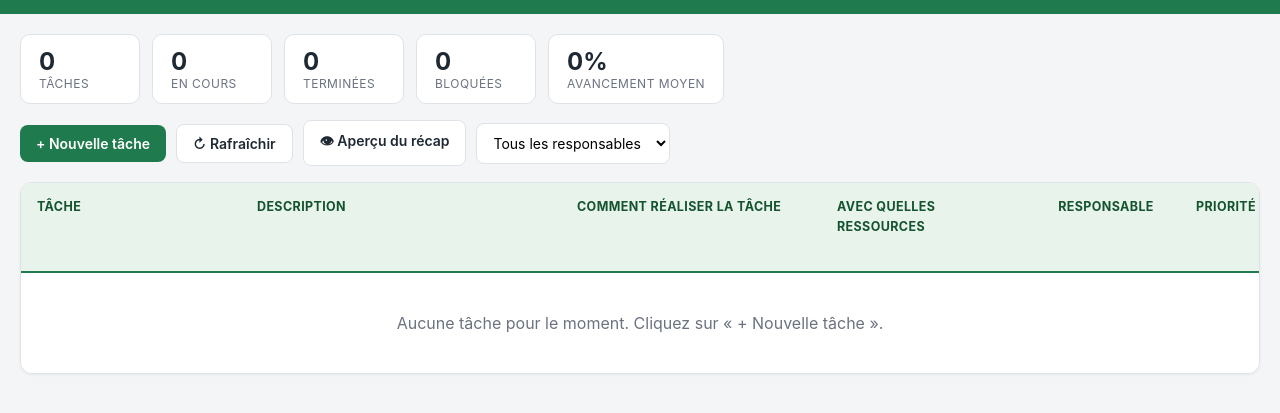
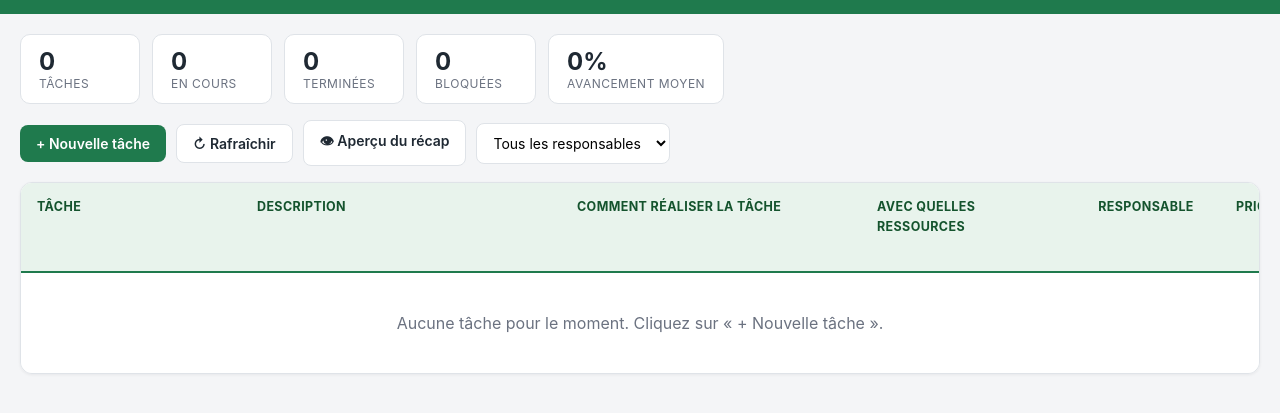
Before and after one commit to kouimaexecutif-hub/gestion-taches, a website: page index.html in a window 1280 px wide. Shown: the part 63-476 px from the top of the page. Drawn offline with Linux system fonts and the light colour scheme; no server answers.

Commit message:
Colonne comment realiser elargie

```diff
--- a/index.html
+++ b/index.html
@@ -36,7 +36,7 @@
   .stat .n{font-size:24px;font-weight:700;}
   .stat .l{font-size:12px;color:var(--doux);text-transform:uppercase;letter-spacing:.04em;}
   .tablecard{background:#fff;border:1px solid var(--bordure);border-radius:12px;overflow:auto;box-shadow:0 1px 3px rgba(16,24,32,.06);}
-  table{border-collapse:collapse;width:100%;min-width:2150px;table-layout:fixed;}
+  table{border-collapse:collapse;width:100%;min-width:2190px;table-layout:fixed;}
   th,td{padding:14px 16px;text-align:left;font-size:13.5px;line-height:1.6;border-bottom:1px solid var(--bordure);vertical-align:top;overflow-wrap:break-word;}
   th{background:var(--vert-clair);color:#14532d;font-weight:700;font-size:12.5px;text-transform:uppercase;letter-spacing:.03em;position:sticky;top:0;border-bottom:2px solid var(--vert);white-space:normal;}
   th.ta-center{text-align:center;}
@@ -110,7 +110,7 @@
       <colgroup>
         <col style="width:220px">
         <col style="width:320px">
-        <col style="width:260px">
+        <col style="width:300px">
         <col style="width:220px">
         <col style="width:130px">
         <col style="width:110px">
```
